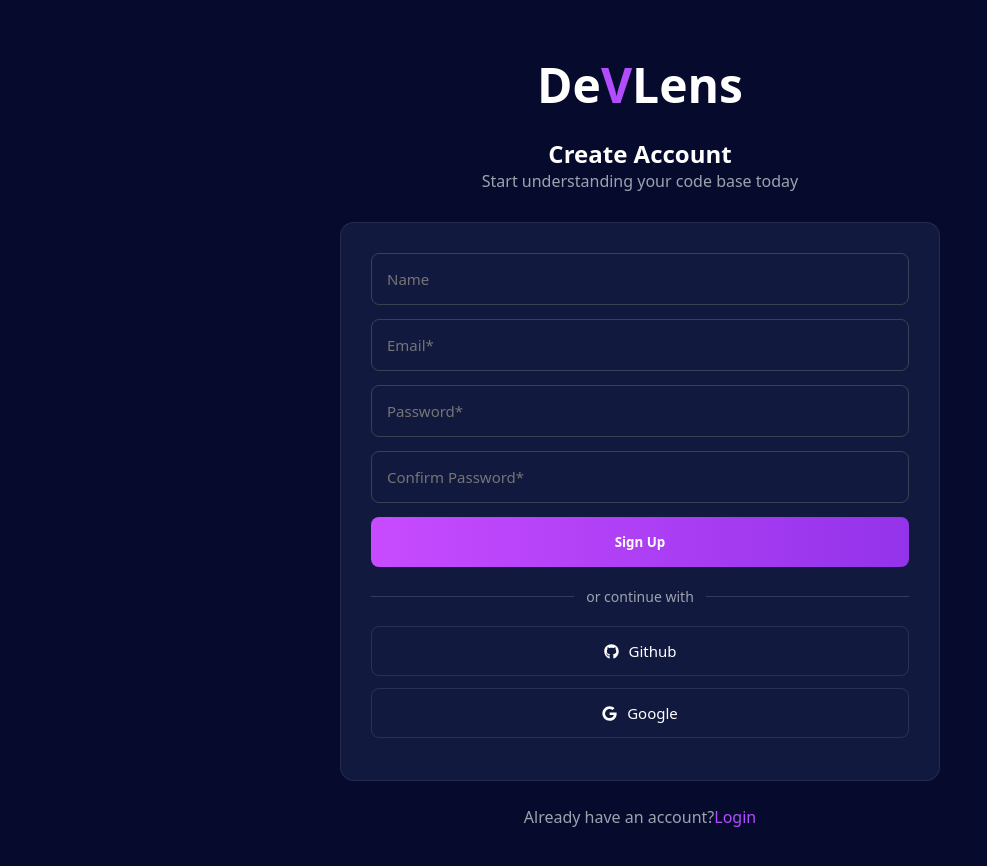
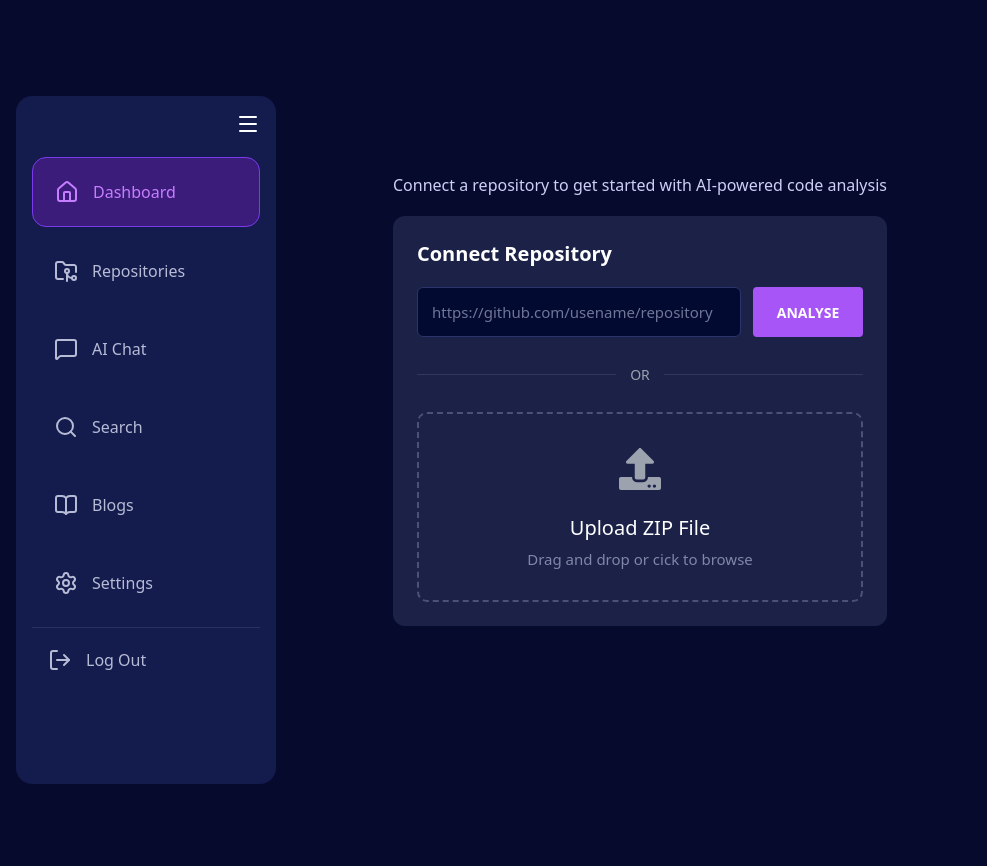
Before and after one commit to Ragamaie-Nagineni/DeVLens, a React app in the folder frontend/: page / in a window 1280 px wide. Shown: the top 866 px of the page, without its empty margins (0-987 px from the left). After the commit the page ends 800 px from the top, so only its background shows below. Built offline with nearby package versions, Linux system fonts and the light colour scheme; the HTML template or start-up script is replaced by a standard one.

Commit message:
added upload box frontend

```diff
--- a/frontend/src/App.jsx
+++ b/frontend/src/App.jsx
@@ -3,6 +3,7 @@ import { BrowserRouter, Routes, Route } from "react-router-dom";
 import Loginpage from "./pages/login/Loginpage";
 import Signuppage from "./pages/signup/Signuppage";
 import Sidebar from "./components/Sidebar/Sidebar";
+import Dashboard from "./pages/Dashboard/Dashboard";
 
 
 function App() {
@@ -23,7 +24,7 @@ function App() {
 
         <Route
           path="/"
-          element={<Signuppage />}
+          element={<Dashboard />}
         />
 
         <Route
--- a/frontend/src/components/Sidebar/Sidebar.jsx
+++ b/frontend/src/components/Sidebar/Sidebar.jsx
@@ -56,9 +56,9 @@ function Sidebar() {
                {!collapsed && <span>Log Out</span>}
             </div>
          </div>
-         <div className={collapsed ? "container collapsed" : "container"}>
+         {/* <div className={collapsed ? "container collapsed" : "container"}>
 
-         </div>
+         </div> */}
       </div>
 
    )
--- /dev/null
+++ b/frontend/src/pages/Dashboard/Dashboard.css
@@ -0,0 +1,137 @@
+* {
+  margin: 0;
+  padding: 0;
+  box-sizing: border-box;
+}
+
+.dashboard {
+  display: flex;
+  min-height: 100vh;
+  background: #070b2d;
+  color: white;
+}
+
+.dashboard-content {
+  flex: 1;
+  padding: 40px;
+}
+
+.dashboard-text {
+  margin-bottom: 20px;
+  color: #cfcff5;
+}
+
+.connect-repo-card {
+  background: #1b2147;
+  border-radius: 12px;
+  padding: 24px;
+  width: 100%;
+}
+
+.connect-repo-card h3 {
+  color: #ffffff;
+  font-size: 20px;
+  font-weight: 600;
+  margin-bottom: 20px;
+
+}
+
+/* Input + Button Row */
+.repo-input-container {
+  display: flex;
+  gap: 12px;
+  align-items: center;
+}
+
+.repo-input-container input {
+  flex: 1;
+  height: 50px;
+  background: #030a32;
+  border: 1px solid #2c356b;
+  border-radius: 6px;
+  padding: 0 14px;
+  color: white;
+  font-size: 15px;
+  outline: none;
+}
+
+.repo-input-container input::placeholder {
+  color: #6f7697;
+}
+
+.repo-input-container button {
+  width: 110px;
+  height: 50px;
+  border: none;
+  border-radius: 4px;
+  background: #a855f7;
+  color: white;
+  font-weight: 600;
+  font-size: 14px;
+  cursor: pointer;
+  transition: 0.2s;
+}
+
+.repo-input-container button:hover {
+  background: #9333ea;
+}
+
+/* Divider */
+.or-divider {
+  display: flex;
+  align-items: center;
+  margin: 28px 0;
+}
+
+.or-divider::before,
+.or-divider::after {
+  content: "";
+  flex: 1;
+  height: 1px;
+  background: #31375f;
+}
+
+.or-divider span {
+  color: #9ca3af;
+  margin: 0 14px;
+  font-size: 14px;
+}
+
+/* Upload Box */
+.upload-box {
+  height: 190px;
+  border: 2px dashed #4b5278;
+  border-radius: 10px;
+
+  display: flex;
+  justify-content: center;
+  align-items: center;
+
+  cursor: pointer;
+  transition: 0.2s;
+}
+
+.upload-box:hover {
+  border-color: #a855f7;
+}
+
+.upload-content {
+  text-align: center;
+}
+
+.upload-icon {
+  font-size: 42px;
+  color: #9ca3af;
+  margin-bottom: 12px;
+}
+
+.upload-content h3 {
+  color: white;
+  font-weight: 500;
+  margin-bottom: 8px;
+}
+
+.upload-content p {
+  color: #7f88a8;
+  font-size: 15px;
+}
--- a/frontend/src/pages/Dashboard/Dashboard.jsx
+++ b/frontend/src/pages/Dashboard/Dashboard.jsx
@@ -0,0 +1,34 @@
+import react from "React";
+import { useState, useEffect } from "React";
+import Sidebar from "../../components/Sidebar/Sidebar";
+import "./Dashboard.css"
+import { FaUpload } from "react-icons/fa";
+
+function Dashboard() {
+    return (
+        <div className="Dashboard">
+            <Sidebar />
+            <p className="dashboard-text">Connect a repository to get started with AI-powered code analysis</p>
+            <div className="connect-repo-card">
+
+                <h3>Connect Repository</h3>
+                <div className="repo-input-container">
+                    <input type="link" placeholder="https://github.com/usename/repository"></input>
+                    <button>ANALYSE</button>
+                </div>
+                <div className="or-divider">
+                    <span>OR</span>
+                </div>
+                <div className="upload-box">
+                    <div className="upload-content ">
+                        <div className="upload-icon"><FaUpload /></div>
+                        <h3>Upload ZIP File</h3>
+                        <p>Drag and drop or cick to browse</p>
+                    </div>
+                </div>
+            </div>
+        </div>
+    )
+}
+
+export default Dashboard;
```
